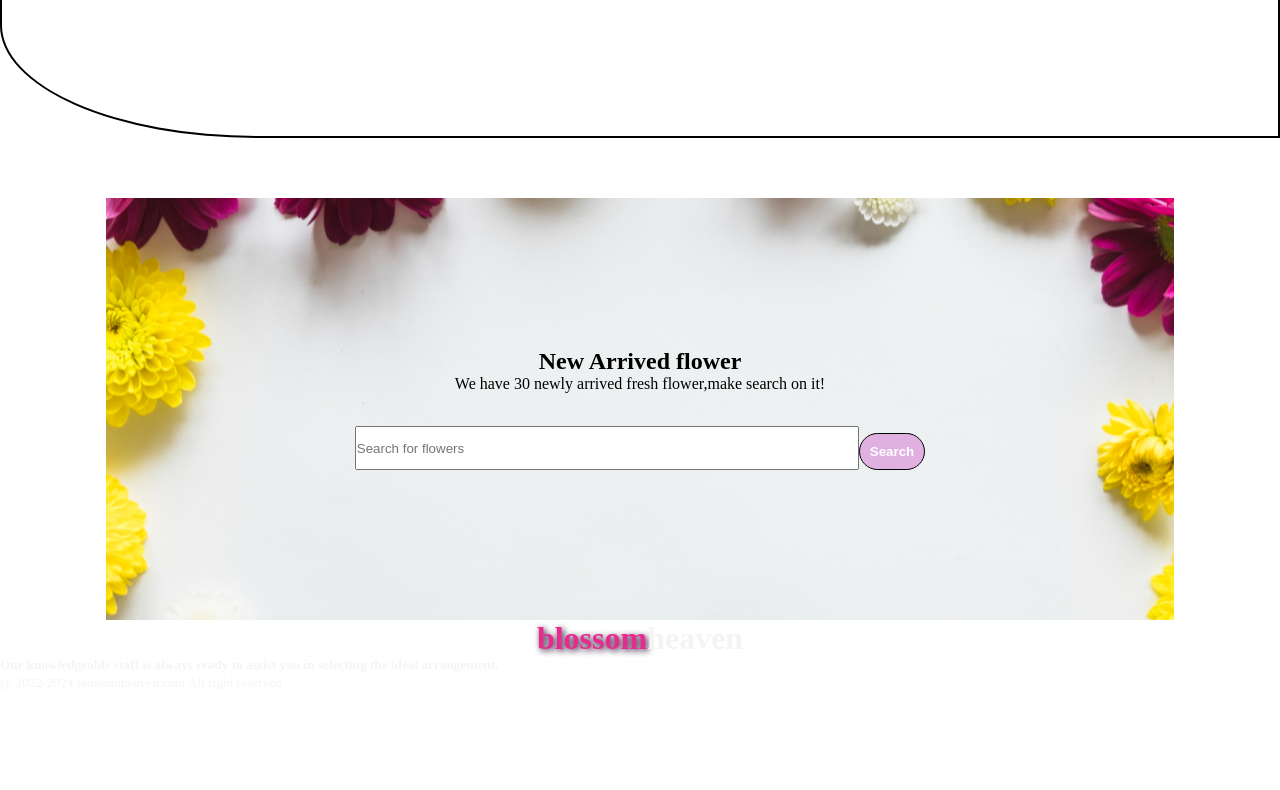
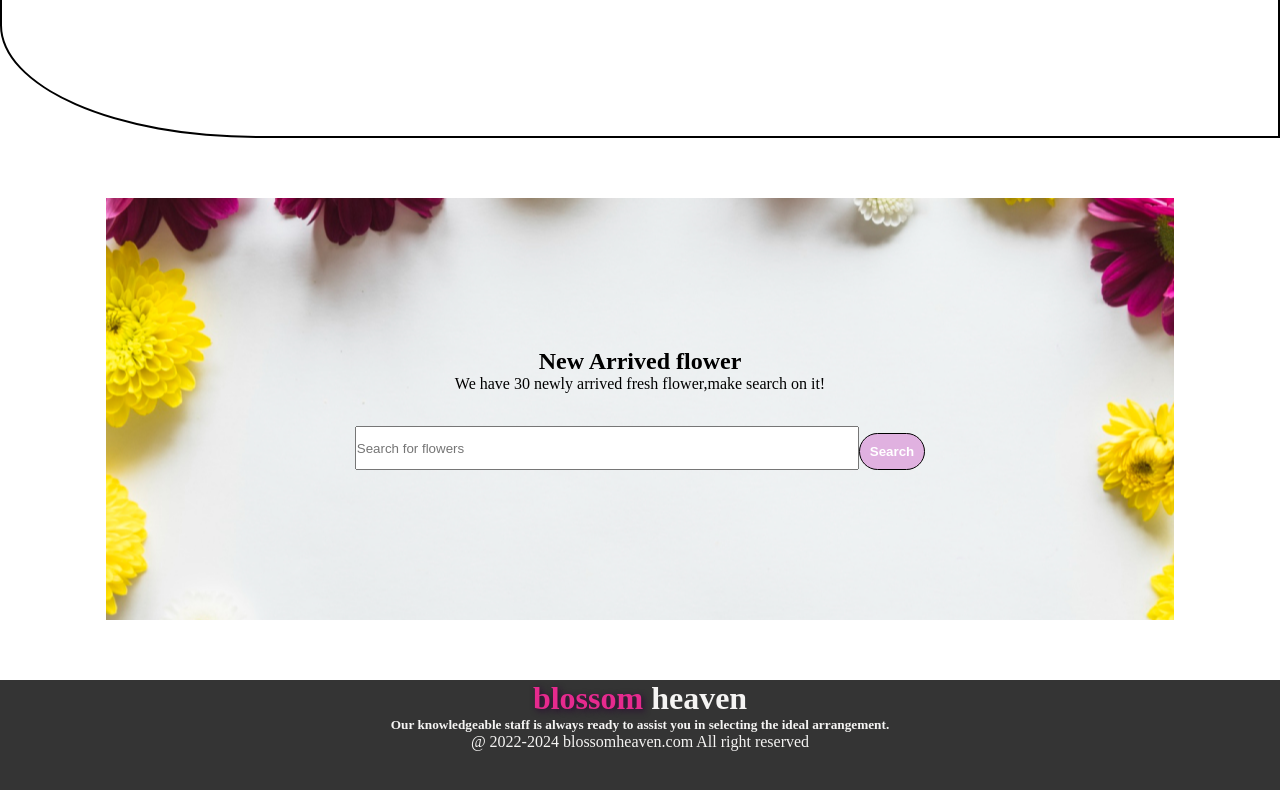
Before and after one commit to Sajeebdas/Flower-shop-First-assignment, a plain HTML site: page index.html in a window 1280 px wide. Shown: the part 2703-3493 px from the top of the page. Before the commit the page ends 3394 px from the top, so only its background shows below. Drawn offline with Linux system fonts and the light colour scheme.

Commit message:
footer section added

```diff
--- a/index.html
+++ b/index.html
@@ -128,12 +128,12 @@
                 <footer>
                     <div class="end" >
                     <h1 style="text-align: center;">
-                        <span class="primary" >blossom</span>heaven
+                        <span class="primary" >blossom</span> heaven
                     </h1>
-                    <div>
-                        <h5 class="end-2"> Our knowledgeable staff is always ready to assist you in selecting the ideal arrangement.</h5>
-                        <small>@ 2022-2024 blossomheaven.com All right reserved</small>
-                    </div>
+
+
+                        <h5 style="text-align: center;"> Our knowledgeable staff is always ready to assist you in selecting the ideal arrangement.</h5>
+                        <p style="text-align: center;">@ 2022-2024 blossomheaven.com All right reserved</p>
                     </div>
                 </footer>
 </body>
--- a/style.css
+++ b/style.css
@@ -195,11 +195,11 @@ h4{
 }
 .end{
     width: 100%;
-    height: 50vh;
+    height: 20vh;
     background-color: rgba(0, 0, 0, 0.795);
     margin-top: 60px;
-    display: flex;
     color: rgb(245, 244, 243);
-    justify-content: center;
-    display: inline;
 }
+.end-2{
+    text-align: center;
+}
```
